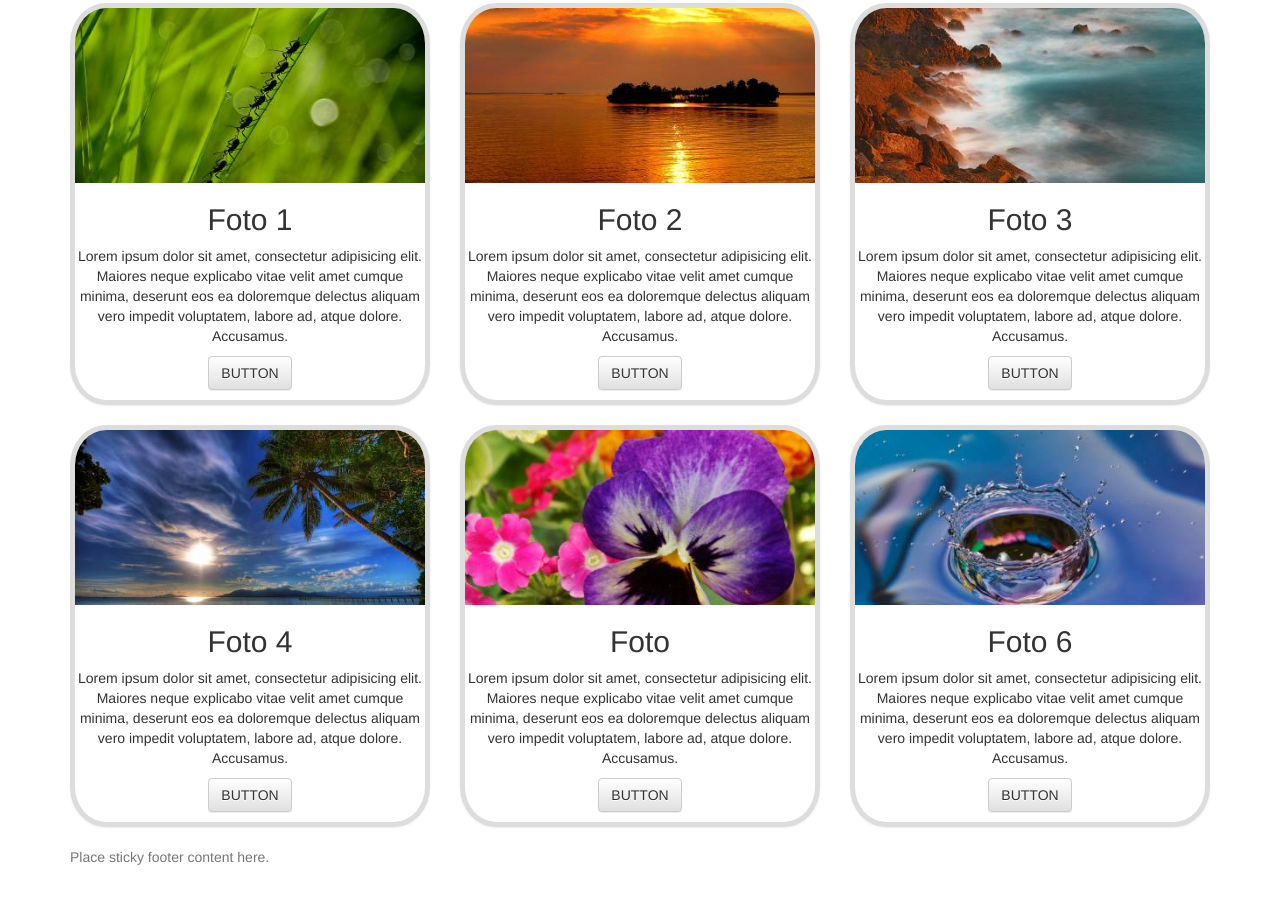
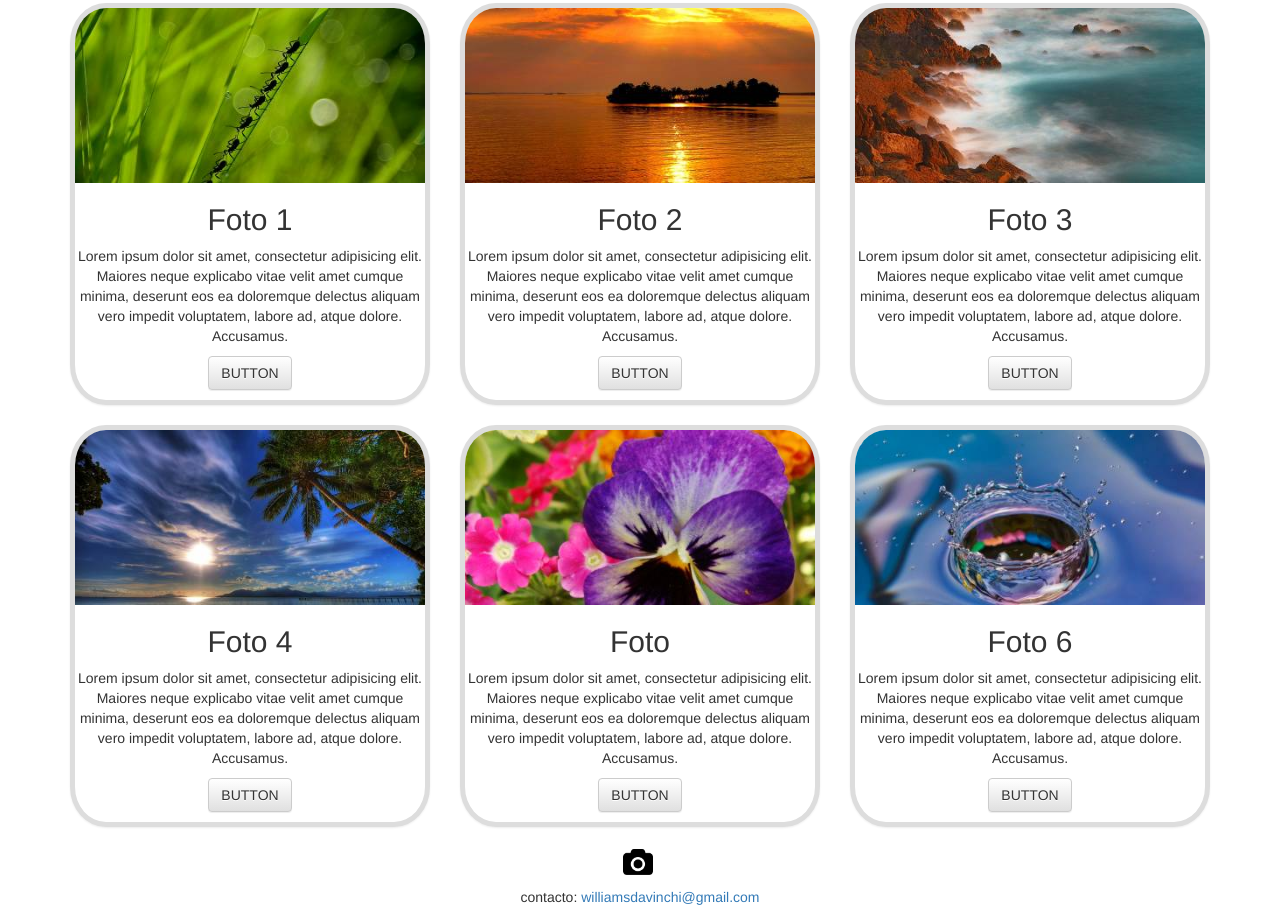
Before and after one commit to willimasdavinchi/SEMANA_4_LUNES, a plain HTML site: page index.html in a window 1280 px wide. Shown: the part 418-1325 px from the top of the page. Before the commit the page ends 1285 px from the top, so only its background shows below. Drawn offline with nearby package versions, Linux system fonts and the light colour scheme.

Commit message:
ver: 1.0 done! footer completado

```diff
--- a/index.html
+++ b/index.html
@@ -91,9 +91,18 @@
 		</div>
 	</div>
 </body>
-<footer class="footer">
-      <div class="container">
-        <span class="text-muted">Place sticky footer content here.</span>
-      </div>
-</footer>
+<footer class="page-footer font-small special-color-dark pt-4">
+    <div class="container">
+      <ul class="list-unstyled list-inline text-center">
+        <li class="list-inline-item">
+          <a class="btn-floating btn-dribbble mx-1">
+            <i class="fa fa-dribbble"><img src="assets/logo.png" alt="" width="30px"></i>
+          </a>
+        </li>
+      </ul>
+    </div>
+    <div class="footer-copyright text-center py-3">contacto:
+      <a href="">williamsdavinchi@gmail.com</a>
+    </div>
+  </footer>
 </html>
```
